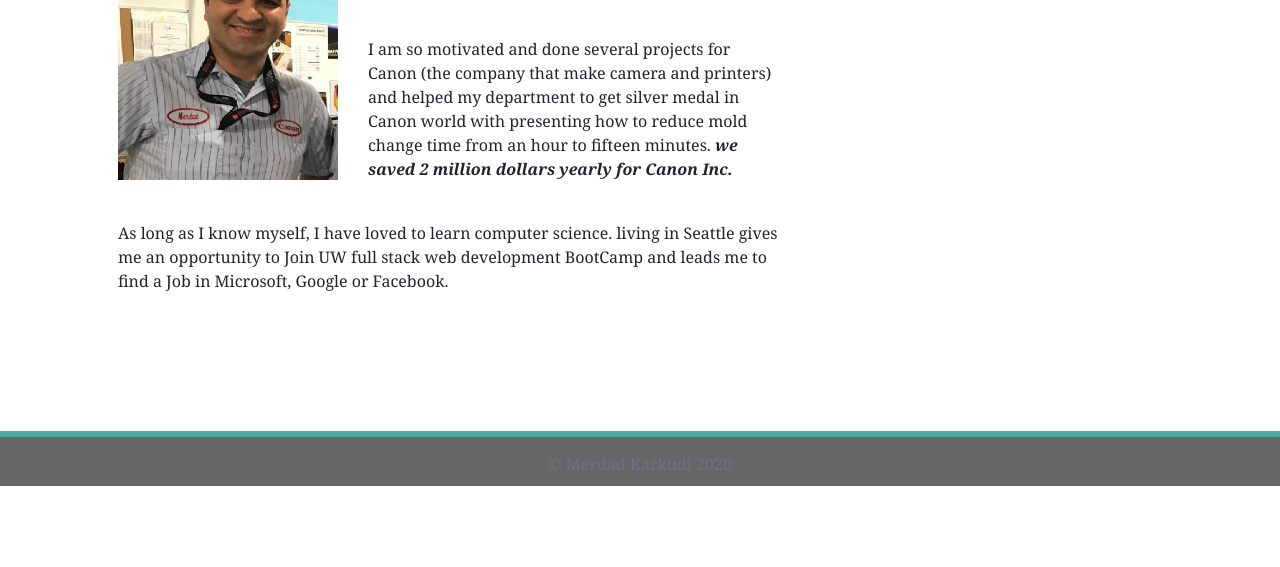
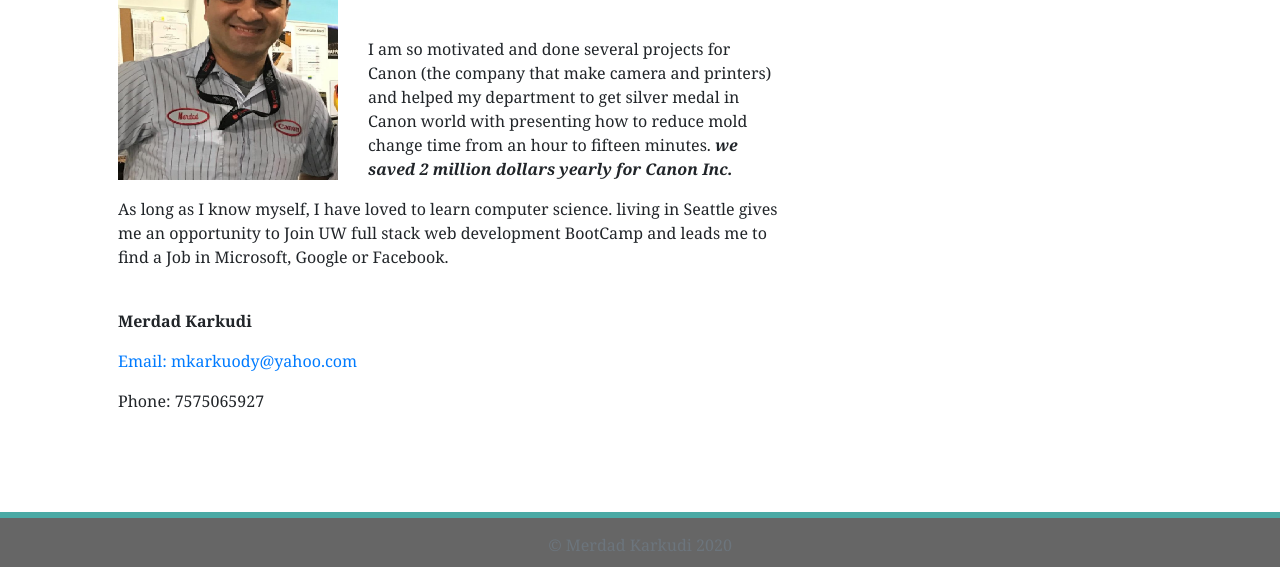
Before and after one commit to mkarkuody/responsiveportfolio, a plain HTML site: page index.html in a window 1280 px wide. Shown: the part 314-881 px from the top of the page. Before the commit the page ends 800 px from the top, so only its background shows below. Drawn offline with nearby package versions, Linux system fonts and the light colour scheme.

Commit message:
added my contect information to my index file

```diff
--- a/index.html
+++ b/index.html
@@ -8,7 +8,8 @@
   <meta http-equiv="X-UA-Compatible" content="ie=edge">
 
   <title>Bootstrap Basic Portfolio</title>
-
+  <!-- fontawesome link  -->
+  <script src="https://kit.fontawesome.com/971c49958f.js" crossorigin="anonymous"></script>
   <!-- Added Boostrap Stylesheet -->
   <link rel="stylesheet" href="https://maxcdn.bootstrapcdn.com/bootstrap/4.0.0/css/bootstrap.min.css">
 
@@ -56,30 +57,35 @@
           <p>My name is <b>Merdad</b>. I am chasing my dreams. Moved from Iran, got my US citizenship, learned 4 more
             languages
             other than my mother tongue, and got my <b>MBA</b>. </p>
-          <br />
+          <br>
           <p>I am so motivated and done several projects for Canon (the company that make camera and printers) and
             helped my department to get silver medal in Canon world with presenting how to reduce mold change time from
             an hour to fifteen minutes. <em><b> we saved 2 million dollars yearly for Canon Inc.</b></em>
           </p>
-          <br>
           <p>
             As long as I know myself, I have loved to learn computer science. living in Seattle gives me an opportunity
             to Join UW full stack web development BootCamp and leads me to find a Job in Microsoft, Google or Facebook.
+          </p>
+          <br>
+          <p> <b>Merdad Karkudi</b></p>
+          <p><a href="mailto:mkarkuody@yahoo.com"> Email: mkarkuody@yahoo.com</a></p>
+          <p> Phone: 7575065927 </p>
 
-          </p>
         </article>
       </div>
       <section class="sidebar">
-          <h4>Connect with Me</h4>
-          <a href="https://github.com/mkarkuody" target="_blank"><img src="./GitHub.png" class="social"
-              alt="Github" /></a>
-          <a href="https://www.linkedin.com/in/merdadkarkudi/" target="_blank"><img src="./LinkedIn.png" class="social"
-              alt="LinkedIn" /></a>
-          <a href="https://stackoverflow.com/users/14534819/merdad" target="_blank"><img src="./slack.png"
-              class="social" alt="StackOverflow" /></a>
+        <h4>Connect with Me</h4>
+        <a href="https://github.com/mkarkuody" target="_blank"><img src="./GitHub.png" class="social"
+            alt="Github" /></a>
+        <a href="https://www.linkedin.com/in/merdadkarkudi/" target="_blank"><img src="./LinkedIn.png" class="social"
+            alt="LinkedIn" /></a>
+        <a href="https://stackoverflow.com/users/14534819/merdad" target="_blank"><img src="./slack.png" class="social"
+            alt="StackOverflow" /></a>
 
       </section>
     </section>
+
+
   </main>
   <!-- End of main -->
   <!-- Start of footer -->
@@ -100,6 +106,7 @@
     integrity="sha384-B4gt1jrGC7Jh4AgTPSdUtOBvfO8shuf57BaghqFfPlYxofvL8/KUEfYiJOMMV+rV"
     crossorigin="anonymous"></script>
 
+
 </body>
 
 </html>
```
